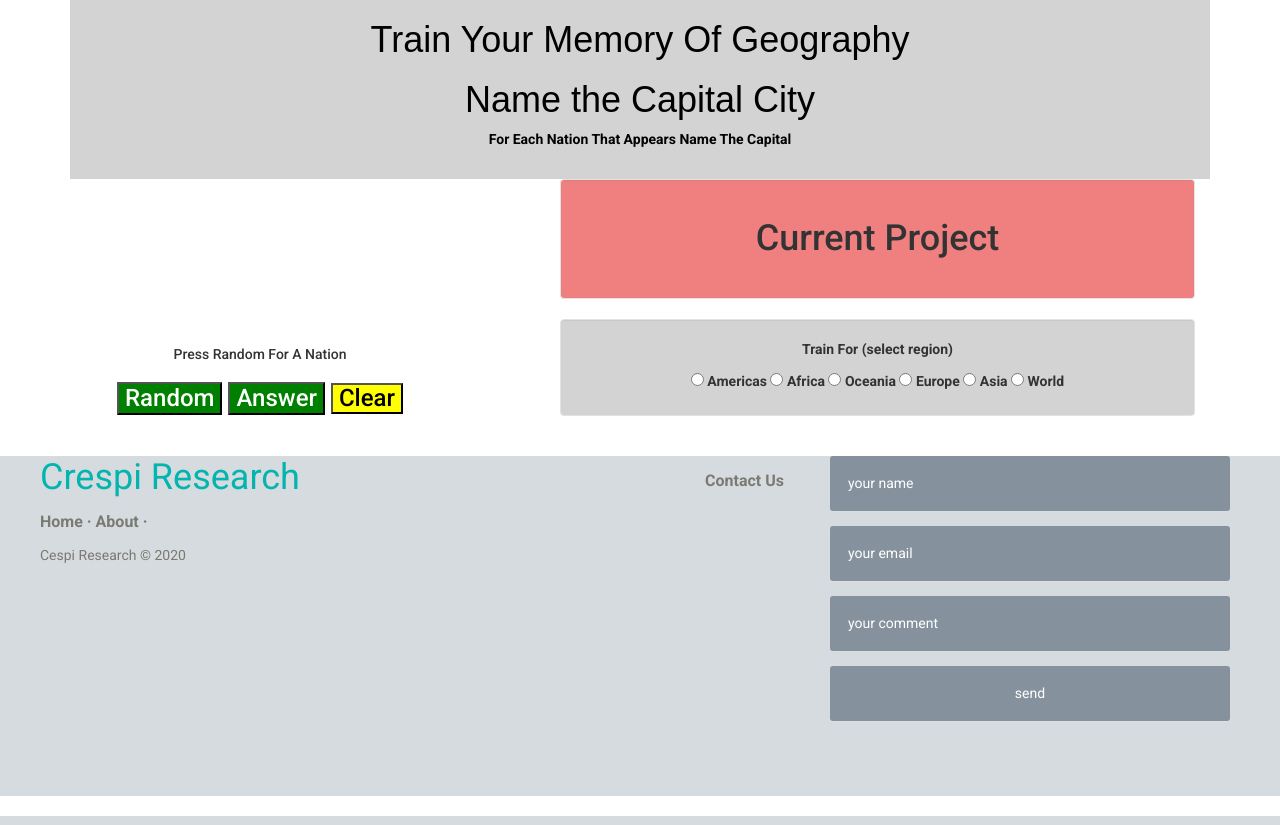
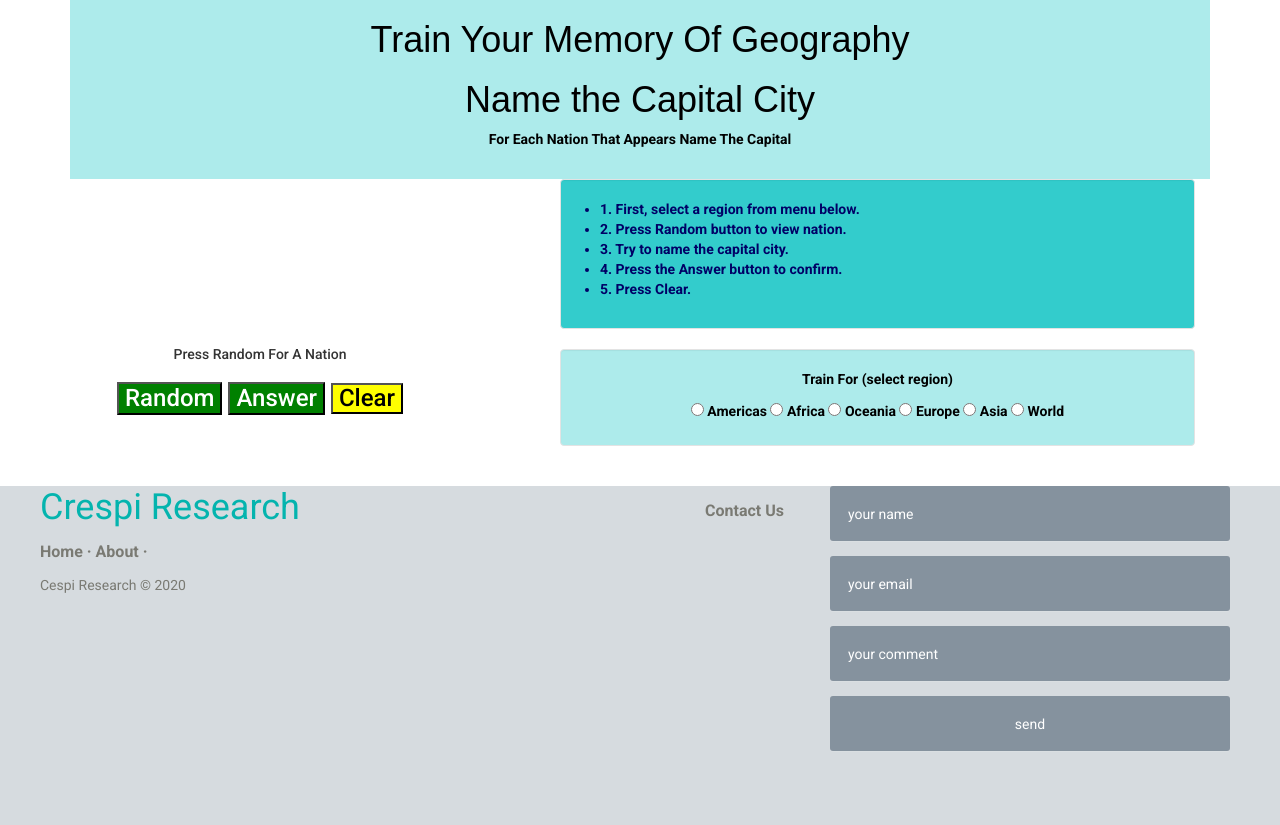
Before and after one commit to silvasm516/citylearn, a Django app: page / in a window 1280 px wide. Shown: the top 825 px of the page. Run offline with Django 5.2, Linux system fonts and the light colour scheme; some libraries are stand-ins or nearby versions.

Commit message:
various cosmetic template changes

```diff
--- a/citylearn/templates/modcities.html
+++ b/citylearn/templates/modcities.html
@@ -14,7 +14,7 @@
   <link rel="shortcut icon" type="text/css" href="https://storage.cloud.google.com/capitals-trainer/star.png">
   <link rel="stylesheet" href="https://cdnjs.cloudflare.com/ajax/libs/font-awesome/4.7.0/css/font-awesome.min.css">
   <link rel="stylesheet" href="https://cdn.jsdelivr.net/npm/bootstrap@5.3.2/dist/css/bootstrap.min.css">
-  <!-- <script type="text/javascript" src= "Africa.js"></script> -->
+  <script type="text/javascript" src= "Africa.js"></script> -->
  <!--  <link rel= "https://console.cloud.google.com/storage/browser/capitals-trainer/Africa.json">
   <meta name="viewport" content="width=device-width, initial-scale=1">
   <link rel="stylesheet" href="https://maxcdn.bootstrapcdn.com/bootstrap/3.4.1/css/bootstrap.min.css"> -->
@@ -25,7 +25,7 @@
   {% block homStyle %}
   <style>
    #con1 {
-     background-color:lightgray;
+     background-color: #adebeb;
      font-family: Arial;
      color: black;
  }
@@ -38,14 +38,17 @@
   }
 
    #menhu {
-    background-color: lightgray;
+    background-color:  #adebeb;
+    color: black;
    }
   #myRadioForm {
     display: inline-block;
   }
 
   #NuProj {
-    background-color:lightcoral;
+    background-color:#33cccc;
+    text-align: left;
+	color: #000066
   }
 
   #butbar  {
@@ -56,9 +59,9 @@
   }
 
 
-<!-- #op {
+  #op {
   visibility: hidden;
-} -->
+}
 
   #clear{
   color:black;
@@ -125,12 +128,18 @@
 	  </div>
 	  </div>
     <div class="col-sm-1">
-      <!-- <p><h1><h1></p> -->
+
 
 </div>
 <div class="col-sm-7">
   <div class="well" id = "NuProj">
-  <p><h1>Current Project<h1></p>
+  <ul>
+    <li>1. First, select a region from menu below.</li>
+    <li>2. Press Random button to view nation.</li>
+    <li>3. Try to name the capital city.</li>
+    <li>4. Press the Answer button to confirm.</li>
+    <li>5. Press Clear.
+  </ul>
   </div>
   <div class="well" id="menhu">
    <p>Train For (select region)<p>
@@ -151,10 +160,7 @@
    </div>
 </div>
 
-<!-- <footer class="container-fluid text-center">
-  <p></p>
-</footer>
-<header Content-Type: text/javascript/> -->
+
 
 
 
@@ -164,7 +170,7 @@
 <br>
 <container class="container-fluid text-center">
 
-  <!-- {% include 'Footer98.html' %} -->
+
 
 </container>
 {% block scripts %}
```
